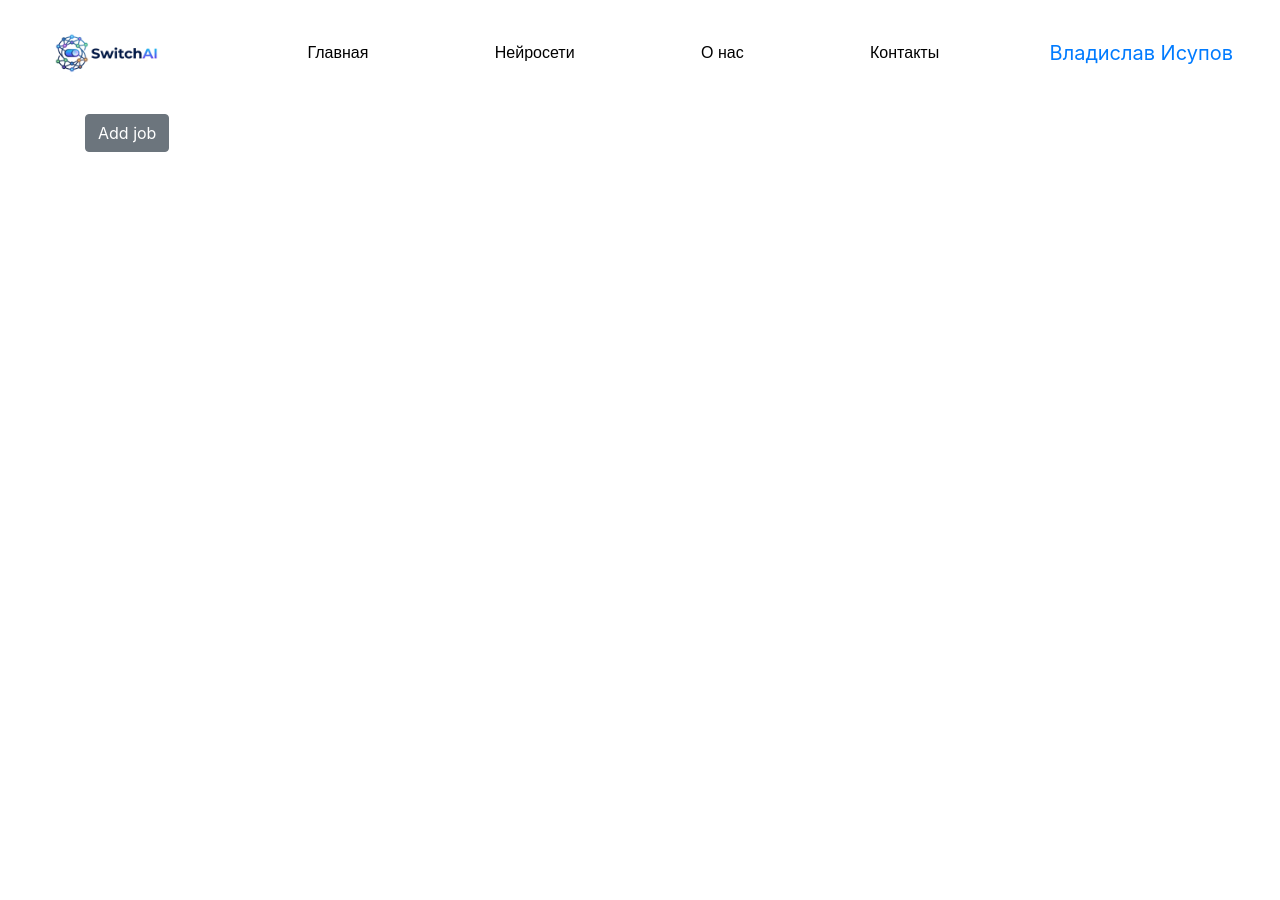
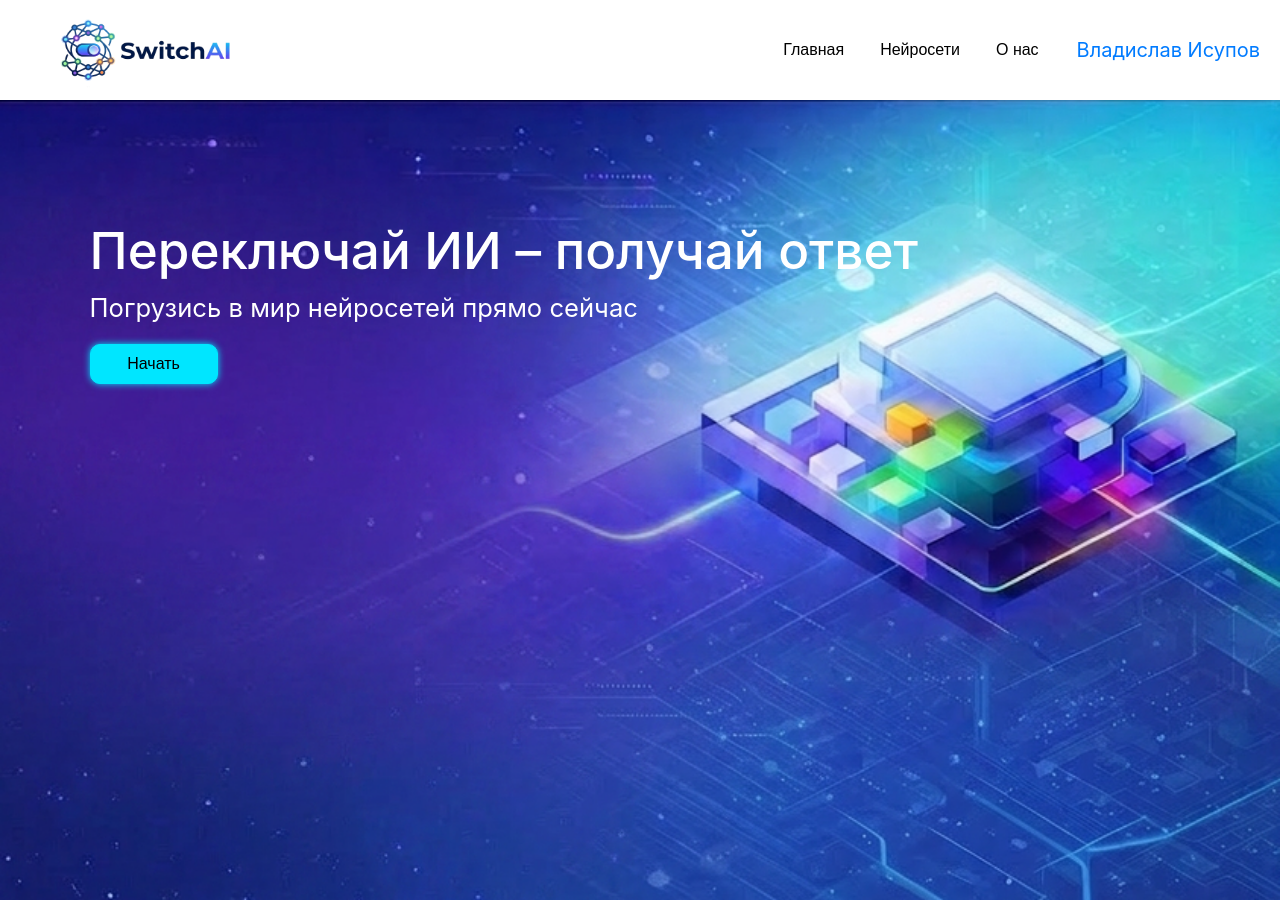
Before and after one commit to vladisupov/SwitchAI, a Flask app: page / in a window 1280 px wide. Before the commit the page ends 152 px from the top, so only its background shows below. Run offline with Flask 3, Linux system fonts and the light colour scheme; a user stored in the database is signed in; data comes from the database, SQL or seed files in the repository; both versions use the stored data as it was after the commit; some libraries are stand-ins or nearby versions.

Commit message:
index.html(фоновой изображение и слоган) Полностью проработана регистрация и вход

```diff
--- a/main.py
+++ b/main.py
@@ -68,11 +68,7 @@ def reqister():
         user = User(
             name=form.name.data,
             surname=form.surname.data,
-            age=form.age.data,
-            position=form.position.data,
             email=form.email.data,
-            speciality=form.speciality.data,
-            address=form.address.data
         )
         user.set_password(form.password.data)
         db_sess.add(user)
--- a/static/css/style.css
+++ b/static/css/style.css
@@ -1,12 +1,39 @@
-h1, h4 {
-    text-align: center;
+.navbar {
+    padding: 5px 20px;
+    max-height: 100px;
 }
-.container-fluid{
+.navbar .container-fluid {
     display: flex;
-    flex-wrap: wrap;
+    align-items: center;
+    justify-content: space-between;
     gap: 10px;
-    margin: auto;
+    margin: 0;
     position: relative;
+}
+.navbar-brand {
+    padding: 0;
+    margin-right: auto;
+    margin-left: 0;
+    line-height: 1;
+}
+.navbar-brand img {
+    width: 250px;
+    height: 130px;
+    display: block;
+    transition: transform 0.3s ease;
+}
+.navbar-nav {
+    display: flex;
+    align-items: center;
+    gap: 20px;
+    margin: 0;
+    padding: 0;
+}
+.navbar-buttons {
+    display: flex;
+    gap: 15px;
+    align-items: center;
+    margin-left: 20px;
 }
 #register-btn{
     background-color: #00E6FF;
@@ -40,25 +67,36 @@ h1, h4 {
     border-radius: 10px;
     transform: scale(1.05);
 }
-.bg-image{
-    height: 100%;
-    background-position: center;
-    background-repeat: no-repeat;
-    background-size: cover;
-    width: 100%;
-}
 .nav-link{
     color: black;
     font-family: 'Manrope', sans-serif;
 }
 .main-content{
-    background-image: url(img/bacfgroung\ image.png);
+    background-image: url(/static/img/background%20image.png);
     background-size: cover;
-    width: 100vw;
-    height: 100vh;
+    background-repeat: no-repeat;
+    width: 100%;
+    min-height: 100vh;
+    display: flex;
+    align-items: flex-start;
+    justify-content: flex-start;
 }
-.container{
+.begin-container{
     color: white;
+    width: 100%;
+    text-align: left;
+    padding-left: 7vw;
+    padding-right: 25vw;
+    padding-top: 15vh;
+    margin-top: 0;
+}
+.begin-container p{
+    font-size: 2vw;
+    font-family: 'Inter' sans-serif;
+}
+.begin-container h1{
+    font-size: 4vw;
+    font-family: 'Inter' sans-serif bold;
 }
 .submit-reg-btn{
     background-color: #00E6FF;
@@ -115,3 +153,28 @@ h1, h4 {
     border-radius: 15px;
     transform: scale(1.1);
 }
+main.container {
+    padding: 0;
+    max-width: 100%;
+}
+#begin-btn{
+    background-color: #00E6FF;
+    border: 1px solid #00E6FF;
+    border-radius: 10px;
+    color: black;
+    box-shadow: 0 0 7px #00E6FF;
+    transition: transform 0.3s ease;
+    font-family: 'Manrope', sans-serif;
+    width: 10vw;
+    height: 5vh;
+    display: flex;
+    align-items: center;
+    justify-content: center;
+}
+#begin-btn:hover{
+    background-color: #03d1e8;
+    box-shadow: 0 0 7px #03d1e8;
+    border: 1px solid #03d1e8;
+    border-radius: 10px;
+    transform: scale(1.05);
+}
--- a/templates/base.html
+++ b/templates/base.html
@@ -10,21 +10,26 @@
 </head>
 <body>
 <header>
-    <nav class="navbar navbar-expand-lg bg-body-tertiary">
+    <nav class="navbar navbar-expand bg-body-tertiary">
         <div class="container-fluid">
             <a class="navbar-brand" href="/">
-                <img src="/static/img/logo%20SwitchAIpng.png" alt="SwitchAI logo" width="150" height="80">
+                <img src="/static/img/logo%20SwitchAIpng.png" alt="SwitchAI logo">
             </a>
-            <a class="nav-link active" aria-current="page" href="/">Главная</a>
+
+            <div class="navbar-nav">
+                <a class="nav-link active" href="/">Главная</a>
                 <a class="nav-link" href="#">Нейросети</a>
                 <a class="nav-link" href="#">О нас</a>
-            <a class="nav-link" href="#">Контакты</a>
+            </div>
+
+            <div class="navbar-buttons">
                 {% if current_user.is_authenticated %}
                     <a class="navbar-brand" href="/logout">{{ current_user.name }} {{ current_user.surname }}</a>
                 {% else %}
-                <a class="btn btn-primary" id="register-btn" href="/register">Регистрация</a>
-                <a class="btn btn-success" id="login-btn" href="/login">Вход</a>
+                    <a class="btn" id="register-btn" href="/register">Регистрация</a>
+                    <a class="btn" id="login-btn" href="/login">Вход</a>
                 {% endif %}
+            </div>
         </div>
     </nav>
 </header>
--- a/templates/index.html
+++ b/templates/index.html
@@ -2,43 +2,11 @@
 
 {% block content %}
 <meta charset="UTF-8">
-
-<h2 align="center"></h2>
-{% if current_user.is_authenticated %}
-<a href="addjob" class="btn btn-secondary">Add job</a>
-{% endif %}
-{% for job in jobs %}
-<h3>Action # {{ job.id }}</h3>
-<div class="table_container">
-    <table class="my_table">
-        <tr class="my_row">
-            <td class="title" width="400px" bgcolor="#dddddd">Title of activity</td>
-            <td class="title" width="150px" bgcolor="#dddddd">Team leader</td>
-            <td class="title" width="100px" bgcolor="#dddddd" align="center">Duration</td>
-            <td class="title" width="200px" bgcolor="#dddddd" align="center">List of collaborators</td>
-            <td class="title" width="100px" bgcolor="#dddddd" align="center">Is finished</td>
-        </tr>
-        <tr class="my_row">
-            <td class="ordinary" bgcolor="#eeeeff">{{ job.job.capitalize() }}</td>
-            <td class="ordinary" bgcolor="#eeeeff">{{ names[job.team_leader][0] }} {{ names[job.team_leader][1] }}</td>
-            <td class="ordinary" bgcolor="#eeeeff" align="center">{{ job.work_size }} hours</td>
-            <td class="ordinary" bgcolor="#eeeeff" align="center">{{ job.collaborators }}</td>
-            {% if job.is_finished %}
-            <td class="ordinary" bgcolor="#eeffee" align="center">Finished</td>
-            {% else %}
-            <td class="ordinary" bgcolor="#ffeeff" align="center">Is not finished</td>
-            {% endif %}
-        </tr>
-
-    </table>
+<div class="main-content">
+    <div class="begin-container">
+        <h1>Переключай ИИ – получай ответ</h1>
+        <p>Погрузись в мир нейросетей прямо сейчас</p>
+        <a class="btn" id="begin-btn" href="/begin">Начать</a>
+    </div>
 </div>
-<br>
-{% if current_user.is_authenticated and current_user.id == job.team_leader or current_user.id == 1  %}
-<div>
-    <a href="/jobs/{{ job.id }}" class="btn btn-warning">Edit Job</a>
-    <a href="/job_delete/{{ job.id }}" class="btn btn-danger">Delete job</a>
-</div>
-{% endif %}
-{% endfor %}
-
 {% endblock %}
```
Also changed, not shown: db/switch.db, static/img/background image.png (renamed from static/img/bacfgroung image.png). Lines whose indentation alone changed are shown as unchanged.
